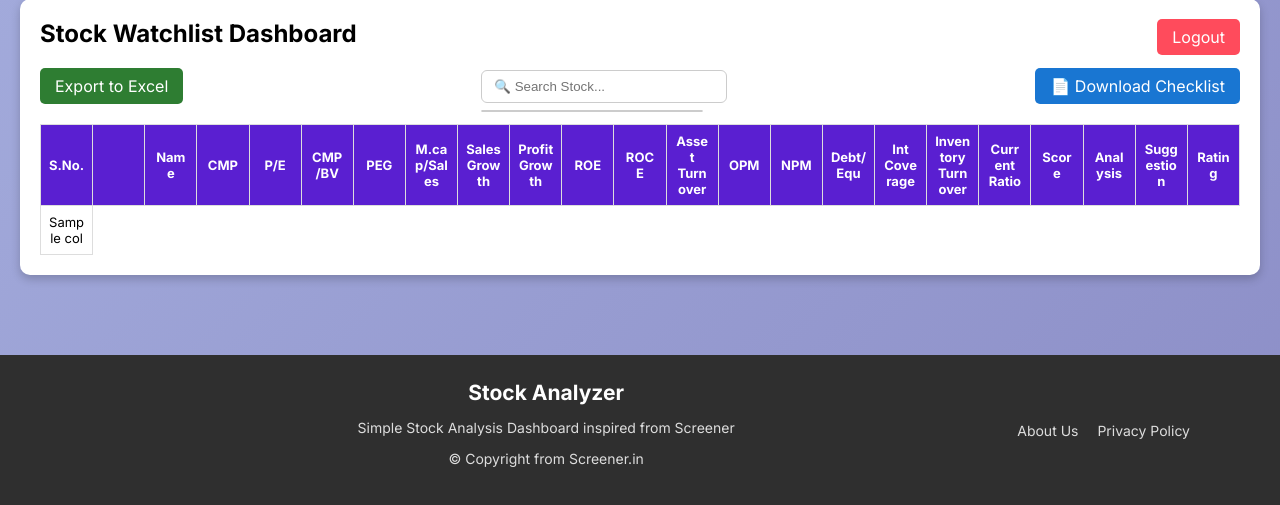
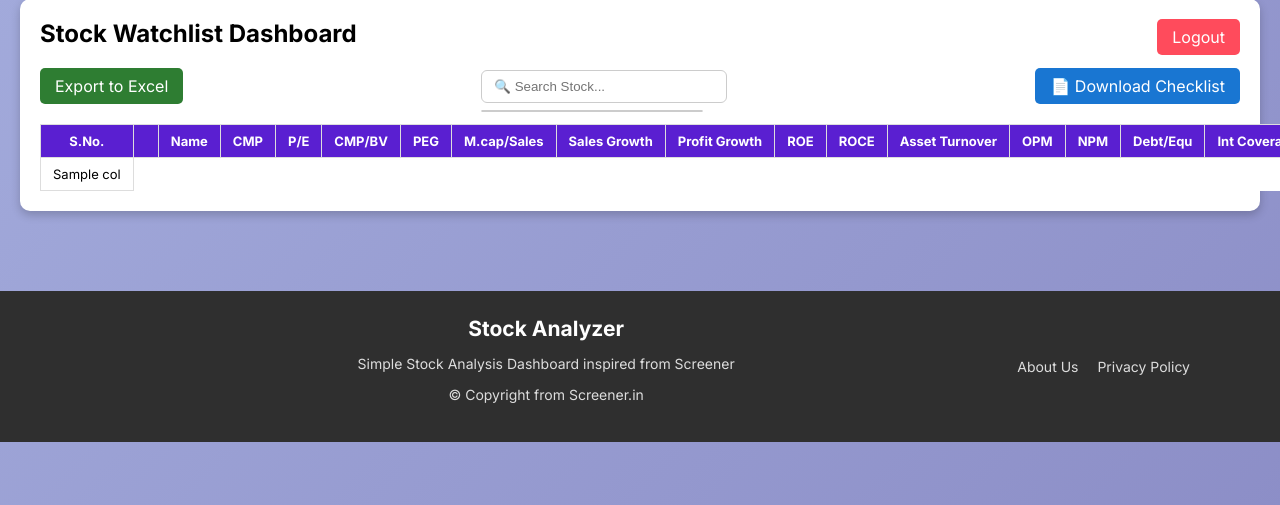
Before and after one commit to mathsking256200/stock_analyzer, a Django app: template analyzer/templates/welcome.html in a window 1280 px wide; the page is wider, and only the part inside the window is pictured. Shown: the part 21-526 px from the top of that part. Run offline with Django 5.2, Linux system fonts and the light colour scheme; tables that the repository leaves empty hold one stand-in row (values such as "Sample post"); the template is opened without the code that fills it: values that come from a table or form of the project are taken from there, most other values are stand-ins (such as "Sample title", 1, 10 or a date in 2020).

Commit message:
Update dashboard.css

```diff
--- a/analyzer/static/dashboard.css
+++ b/analyzer/static/dashboard.css
@@ -66,27 +66,61 @@ text-decoration:none;
 display:inline-block;
 }
 
+
+
 table{
-width:100%;
+width:max-content;
+min-width:1800px;
 border-collapse:collapse;
-table-layout:fixed;
+table-layout:auto;
+background:white;
 }
 
 th,td{
-padding:8px;
+padding:8px 12px;
 text-align:center;
 border:1px solid #ddd;
 font-size:13px;
-word-wrap:break-word;
+white-space:nowrap;
 }
 
 th{
 background:#5a1fd1;
 color:white;
+position:sticky;
+top:0;
+z-index:2;
 }
 
 tr:nth-child(even){
 background:#f2f2f2;
+}
+
+.table-wrapper{
+    width:100%;
+    overflow-x:auto;
+    overflow-y:hidden;
+    -webkit-overflow-scrolling:touch;
+    border-radius:10px;
+    margin-top:10px;
+}
+
+.table-wrapper::-webkit-scrollbar{
+    height:10px;
+}
+
+.table-wrapper::-webkit-scrollbar-track{
+    background:#eaeaea;
+    border-radius:10px;
+}
+
+.table-wrapper::-webkit-scrollbar-thumb{
+    background:#888;
+    border-radius:10px;
+}
+
+.table-wrapper::-webkit-scrollbar-thumb:hover{
+    background:#555;
 }
 
 .positive{
```
